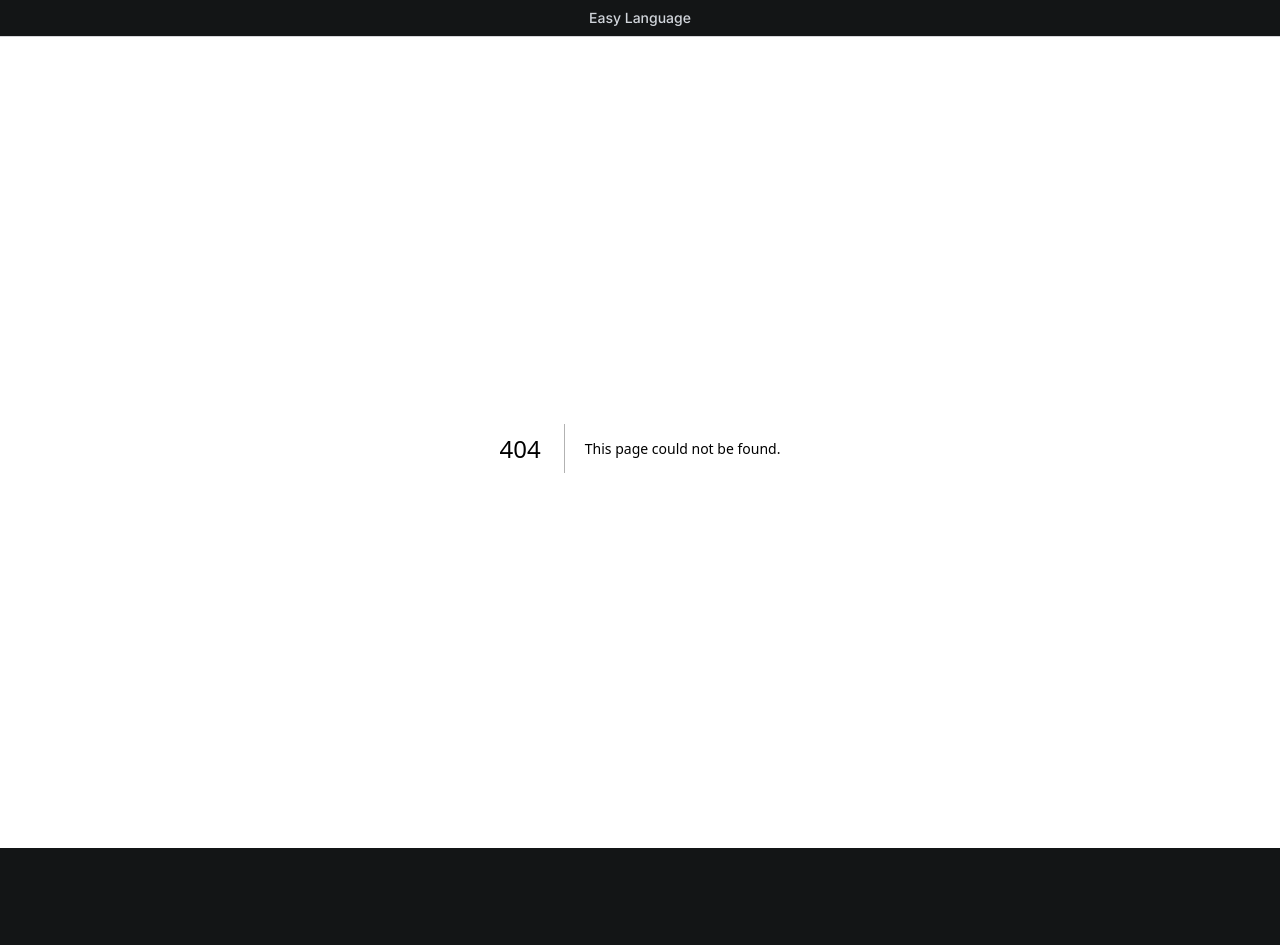
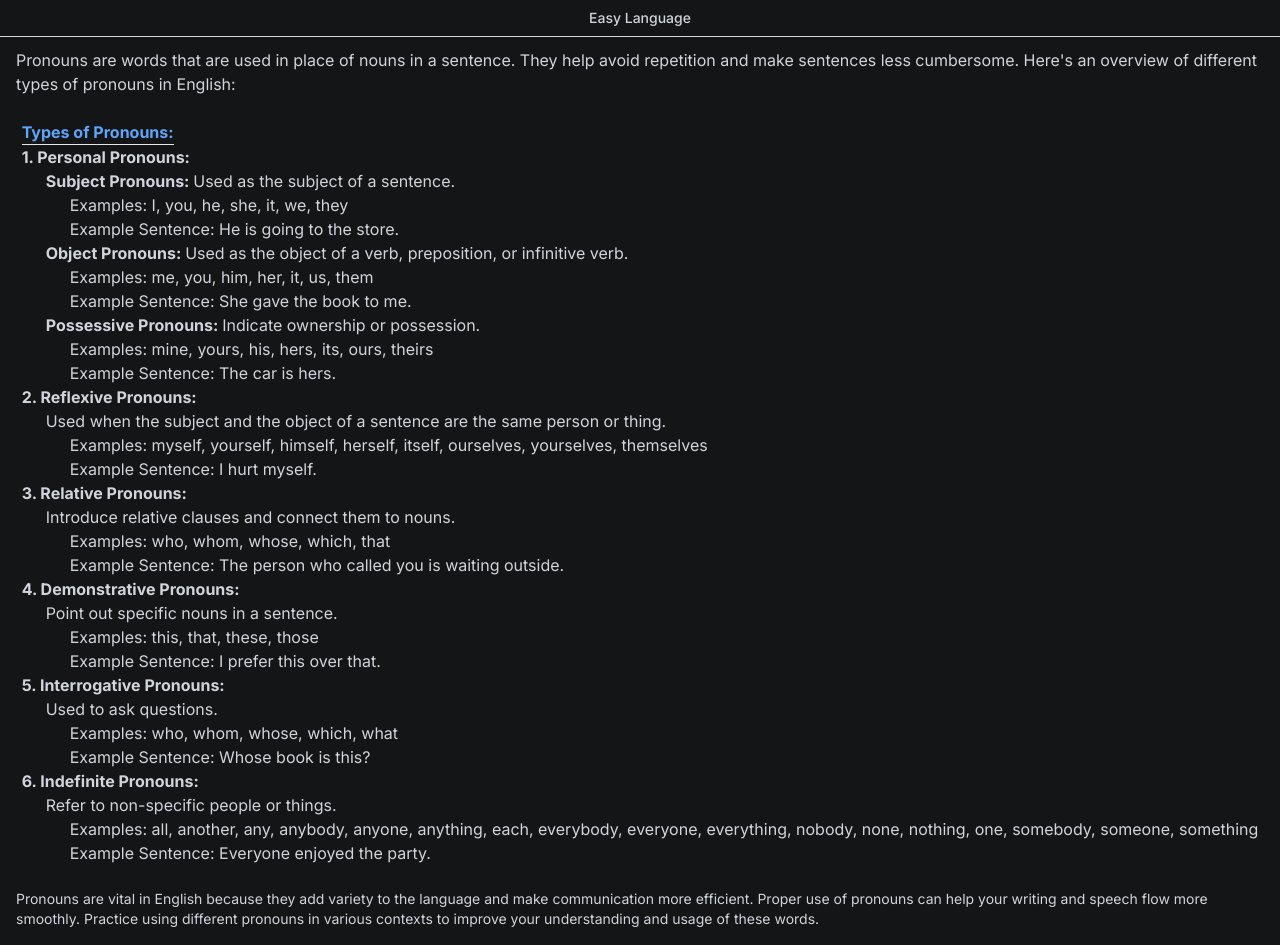
Before and after one commit to umarxd/easy-language, a Next.js app: page /learn/pronouns in a window 1280 px wide. Before the commit this address had no page. Before the commit the page ends 848 px from the top, so only its background shows below. Built offline with nearby package versions, Linux system fonts and the light colour scheme.

Commit message:
add pronouns page

```diff
--- /dev/null
+++ b/src/app/learn/pronouns/page.tsx
@@ -0,0 +1,109 @@
+export default function Determiners() {
+  return (
+    <div className="flex flex-col gap-2 justify-center items-center mx-4">
+      <p>
+        Pronouns are words that are used in place of nouns in a sentence. They
+        help avoid repetition and make sentences less cumbersome. Here's an
+        overview of different types of pronouns in English:
+      </p>
+
+      <div className="mt-4">
+        <ul>
+          <li className="font-bold border-b w-fit text-blue-400">
+            <h2>Types of Pronouns:</h2>
+          </li>
+          <li className="font-bold">
+            <h4>1. Personal Pronouns:</h4>
+          </li>
+          <li className="ml-6">
+            <p>
+              <span className="font-bold">Subject Pronouns: </span> Used as the
+              subject of a sentence.
+            </p>
+            <p className="ml-6">Examples: I, you, he, she, it, we, they</p>
+            <p className="ml-6">Example Sentence: He is going to the store.</p>
+            <p>
+              <span className="font-bold">Object Pronouns: </span>
+              Used as the object of a verb, preposition, or infinitive verb.
+            </p>
+            <p className="ml-6">Examples: me, you, him, her, it, us, them</p>
+            <p className="ml-6">Example Sentence: She gave the book to me.</p>
+            <p>
+              <span className="font-bold">Possessive Pronouns: </span>
+              Indicate ownership or possession.
+            </p>
+            <p className="ml-6">
+              Examples: mine, yours, his, hers, its, ours, theirs
+            </p>
+            <p className="ml-6">Example Sentence: The car is hers.</p>
+          </li>
+          <li className="font-bold">
+            <h4>2. Reflexive Pronouns:</h4>
+          </li>
+          <li className="ml-6">
+            <p>
+              Used when the subject and the object of a sentence are the same
+              person or thing.
+            </p>
+            <p className="ml-6">
+              Examples: myself, yourself, himself, herself, itself, ourselves,
+              yourselves, themselves
+            </p>
+            <p className="ml-6">Example Sentence: I hurt myself.</p>
+          </li>
+
+          <li className="font-bold">
+            <h4>3. Relative Pronouns:</h4>
+          </li>
+          <li className="ml-6">
+            <p>Introduce relative clauses and connect them to nouns.</p>
+            <p className="ml-6">Examples: who, whom, whose, which, that</p>
+            <p className="ml-6">
+              Example Sentence: The person who called you is waiting outside.
+            </p>
+          </li>
+
+          <li className="font-bold">
+            <h4>4. Demonstrative Pronouns:</h4>
+          </li>
+          <li className="ml-6">
+            <p>Point out specific nouns in a sentence.</p>
+            <p className="ml-6">Examples: this, that, these, those</p>
+            <p className="ml-6">Example Sentence: I prefer this over that.</p>
+          </li>
+
+          <li className="font-bold">
+            <h4>5. Interrogative Pronouns:</h4>
+          </li>
+          <li className="ml-6">
+            <p>Used to ask questions.</p>
+            <p className="ml-6">Examples: who, whom, whose, which, what</p>
+            <p className="ml-6">Example Sentence: Whose book is this?</p>
+          </li>
+          <li className="font-bold">
+            <h4>6. Indefinite Pronouns:</h4>
+          </li>
+          <li className="ml-6">
+            <p>Refer to non-specific people or things.</p>
+            <p className="ml-6">
+              Examples: all, another, any, anybody, anyone, anything, each,
+              everybody, everyone, everything, nobody, none, nothing, one,
+              somebody, someone, something
+            </p>
+            <p className="ml-6">
+              Example Sentence: Everyone enjoyed the party.
+            </p>
+          </li>
+        </ul>
+      </div>
+
+      <div className="my-4 text-sm">
+        Pronouns are vital in English because they add variety to the language
+        and make communication more efficient. Proper use of pronouns can help
+        your writing and speech flow more smoothly. Practice using different
+        pronouns in various contexts to improve your understanding and usage of
+        these words.
+      </div>
+    </div>
+  );
+}
--- a/src/components/Subjects.tsx
+++ b/src/components/Subjects.tsx
@@ -51,7 +51,10 @@ export default function Subjects() {
         </p>
       </div>
       <div>
-        <Link className="text-blue-500 hover:text-blue-100" href={"/pronouns"}>
+        <Link
+          className="text-blue-500 hover:text-blue-100"
+          href={"/learn/pronouns"}
+        >
           Pronouns
         </Link>
         <p>
```
